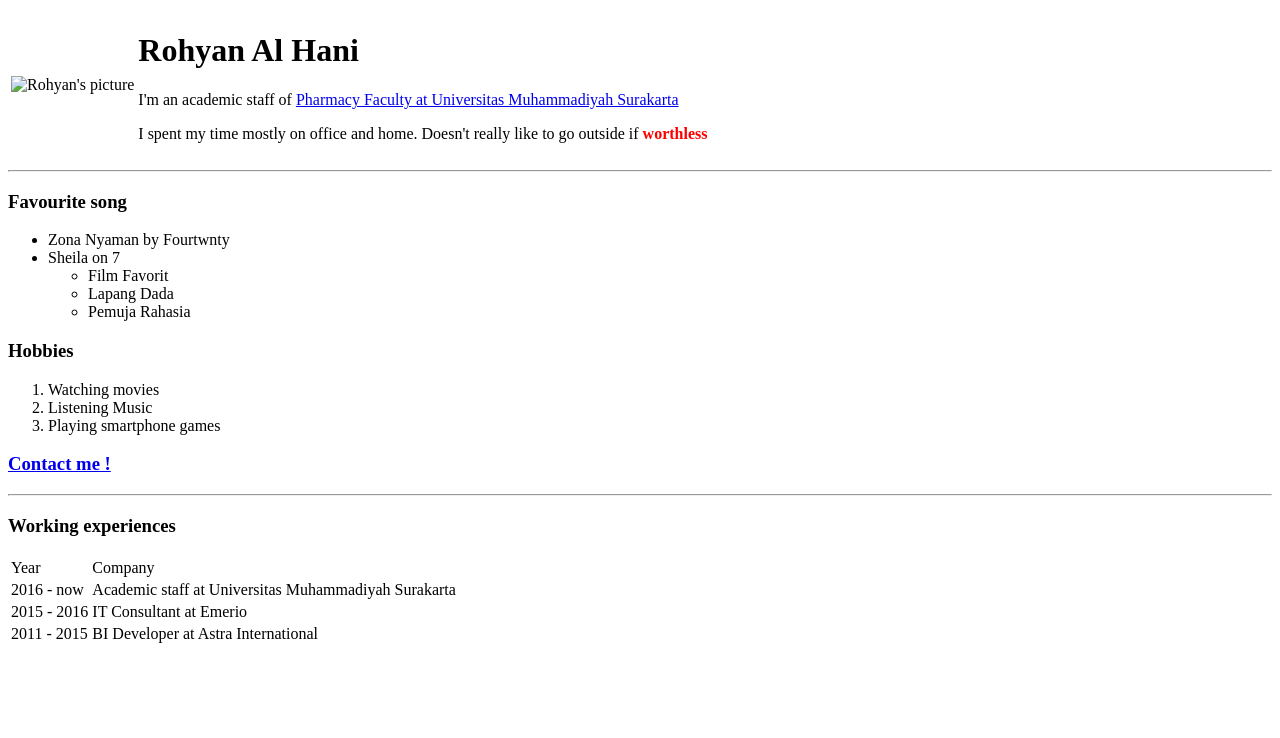
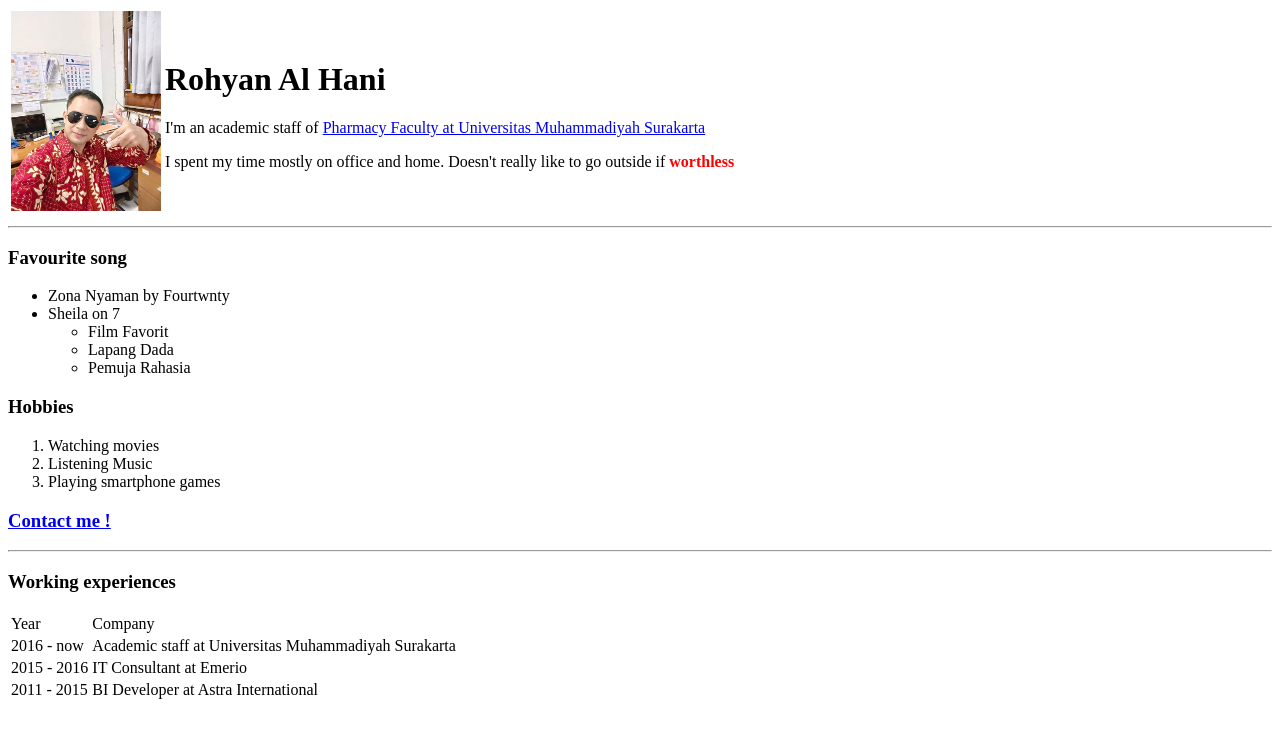
Before and after one commit to rohyan86/cv, a plain HTML site: page index.html in a window 1280 px wide. Drawn offline with Linux system fonts and the light colour scheme.

Commit message:
update jpg

```diff
--- a/index.html
+++ b/index.html
@@ -8,7 +8,7 @@
 <body>
     <table>
         <tr>
-            <td><img src="Rohyan-office-edit.jpg"
+            <td><img src="Rohyan office edit.jpg"
                 alt="Rohyan's picture" width="150" height="200"></td>
             <td><h1>Rohyan Al Hani</h1>
             <p>I'm an academic staff of <a href="https://farmasi.ums.ac.id">Pharmacy Faculty at Universitas Muhammadiyah Surakarta</a></p>
```
